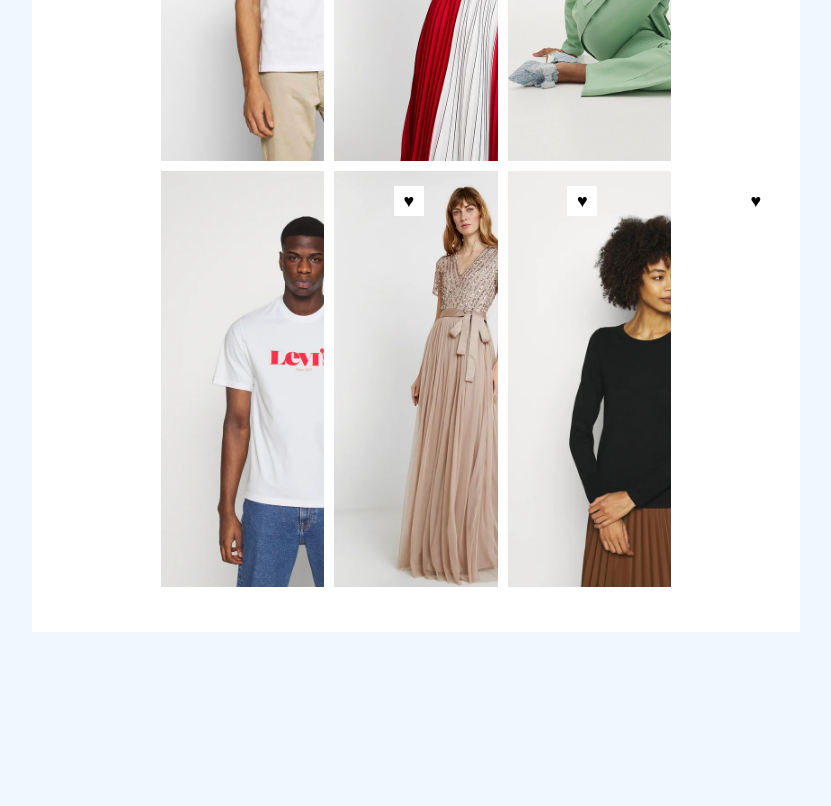
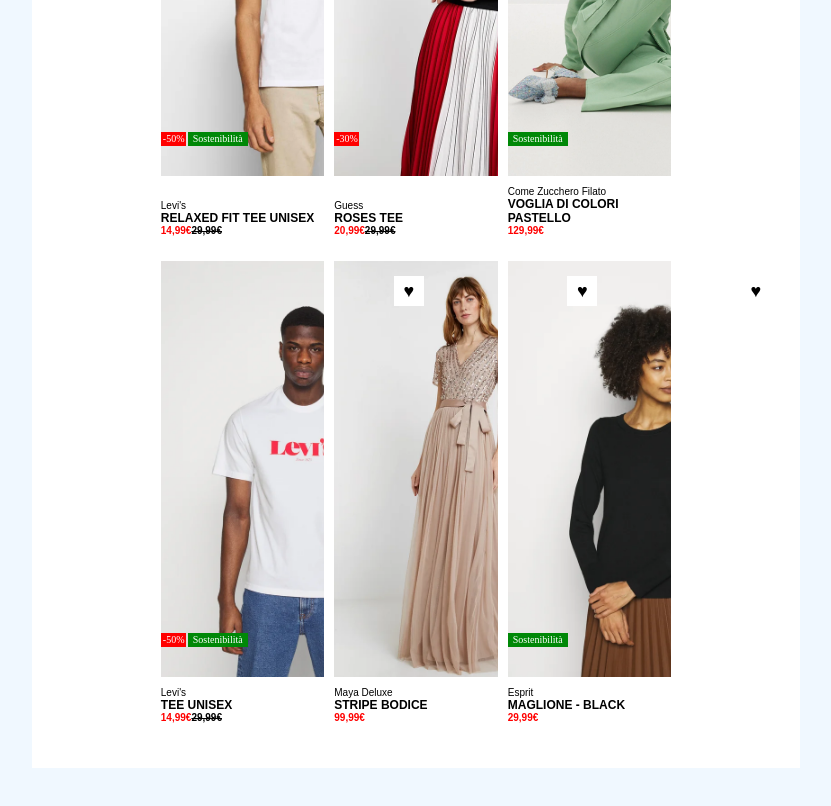
Before and after one commit to AntonioScarnera/html-css-boolando, a plain HTML site: page index.html in a window 1280 px wide. Shown: the part 400-1206 px from the top of the page, without its empty margins (224-1055 px from the left). Before the commit the page ends 1132 px from the top, so only its background shows below. Drawn offline with Linux system fonts and the light colour scheme.

Commit message:
conclusione e perfezionamento elementi

```diff
--- a/index.html
+++ b/index.html
@@ -5,65 +5,136 @@
     <meta http-equiv="X-UA-Compatible" content="IE=edge">
     <meta name="viewport" content="width=device-width, initial-scale=1.0">
     <link rel="stylesheet" href="style.css">
-    <title>Document</title>
+    <title>Boolando</title>
 </head>
 <body>
     <main>
-
+        <!--  Prima riga di Immagini  -->
         <div class="row">
 
             <div class="img-box square-1">
                 <div class="heart-box">
                     &hearts;
                 </div>
-                <div class="overlay">   </div>
+                <div class="sales-marker">-50%</div>
+                <div class="sosten">Sostenibilità</div>
+                <div class="overlay square-1b filter">
+
+                </div>
 
             </div>
+
+
             <div class="img-box square-2">
                 <div class="heart-box">
                     &hearts;
                 </div>
-                <div class="overlay">
+                <div class="sales-marker">-30%</div>
+                <div class="overlay square-2b">
 
                 </div>
             </div>
+
+
             <div class="img-box square-3">
                 <div class="heart-box">
                     &hearts;
                 </div>
-                <div class="overlay">
+                <div class="sosten">Sostenibilità</div>
+                <div class="overlay square-3b">
 
                 </div>
             </div>
         </div>
 
+        <!--  Prima riga di Descrizione  -->
+        <div class="row">
+
+            <div class="text-box">
+                <span class="brand">Levi's</span><br>
+                <span class="title">RELAXED FIT TEE UNISEX</span><br>
+                <span class="price">14,99&euro;</span>
+                <span class="sales">29,99&euro;</span>
+            </div>
+
+
+            <div class="text-box">
+                <span class="brand">Guess</span><br>
+                <span class="title">ROSES TEE</span><br>
+                <span class="price">20,99&euro;</span>
+                <span class="sales">29,99&euro;</span>
+            </div>
+
+
+            <div class="text-box">
+                <span class="brand">Come Zucchero Filato</span><br>
+                <span class="title">VOGLIA DI COLORI PASTELLO</span><br>
+                <span class="price">129,99&euro;</span>
+            </div>
+        </div>
+
+        <!--  Seconda riga di Immagini  -->
         <div class="row">
 
             <div class="img-box square-4">
                 <div class="heart-box">
                     &hearts;
                 </div>
-                <div class="overlay">
+                <div class="sales-marker">-50%</div>
+                <div class="sosten">Sostenibilità</div>
+                <div class="overlay square-4b">
 
                 </div>
             </div>
+
+
             <div class="img-box square-5">
                 <div class="heart-box">
                     &hearts;
                 </div>
-                <div class="overlay">
+                <div class="overlay square-5b">
 
                 </div>
             </div>
+
+
             <div class="img-box square-6">
                 <div class="heart-box">
                     &hearts;
                 </div>
-                <div class="overlay">
+                <div class="sosten">Sostenibilità</div>
+                <div class="overlay square-6b">
 
                 </div>
             </div>
         </div>
+
+        <!--  Seconda riga di Descrizione  -->
+        <div class="row">
+
+            <div class="text-box">
+                <span class="brand">Levi's</span><br>
+                <span class="title">TEE UNISEX</span><br>
+                <span class="price">14,99&euro;</span>
+                <span class="sales">29,99&euro;</span>
+            </div>
+
+
+            <div class="text-box">
+                <span class="brand">Maya Deluxe</span><br>
+                <span class="title">STRIPE BODICE</span><br>
+                <span class="price">99,99&euro;</span>
+            </div>
+
+
+            <div class="text-box">
+                <span class="brand">Esprit</span><br>
+                <span class="title">MAGLIONE - BLACK</span><br>
+                <span class="price">29,99&euro;</span>
+            </div>
+
+        </div>
+
     </main>
 
 </body>
--- a/style.css
+++ b/style.css
@@ -3,6 +3,7 @@
     padding: 0;
     box-sizing: border-box;
 }
+
 
 /* Classe Immagini di sfondo */
 
@@ -14,51 +15,63 @@
 .square-1b{
     background-image: url(./img/1b.webp);
     background-size: cover;
-    background-repeat: no-repeat;}
+    background-repeat: no-repeat;
+}
 
 .square-2{
     background-image: url(./img/2.webp);
     background-size: cover;
-    background-repeat: no-repeat;}
+    background-repeat: no-repeat;
+}
 .square-2b{
     background-image: url(./img/2b.webp);
     background-size: cover;
-    background-repeat: no-repeat;}
+    background-repeat: no-repeat;
+}
 
 .square-3{
     background-image: url(./img/3.webp);
     background-size: cover;
-    background-repeat: no-repeat;}
+    background-repeat: no-repeat;
+}
 .square-3b{
     background-image: url(./img/3b.webp);
     background-size: cover;
-    background-repeat: no-repeat;}
+    background-repeat: no-repeat;
+}
 .square-4{
     background-image: url(./img/4.webp);
     background-size: cover;
-    background-repeat: no-repeat;}
+    background-repeat: no-repeat;
+}
 .square-4b{
     background-image: url(./img/4b.webp);
     background-size: cover;
-    background-repeat: no-repeat;}
+    background-repeat: no-repeat;
+}
 
 .square-5{
     background-image: url(./img/5.webp);
     background-size: cover;
-    background-repeat: no-repeat;}
+    background-repeat: no-repeat;
+}
 .square-5b{
     background-image: url(./img/5b.webp);
     background-size: cover;
-    background-repeat: no-repeat;}
+    background-repeat: no-repeat;
+}
 
 .square-6{
     background-image: url(./img/6.webp);
     background-size: cover;
-    background-repeat: no-repeat;}
+    background-repeat: no-repeat;
+}
 .square-6b{
     background-image: url(./img/6b.webp);
     background-size: cover;
-    background-repeat: no-repeat;}
+    background-repeat: no-repeat;
+}
+
 
 
 
@@ -92,8 +105,46 @@ main{
     height: 416px;
     background-color: pink;
     margin: 5px;
+    margin-top: 20px;
+    position: relative;
+}
+.text-box{
+    display: inline-block;
+    width: calc(80% / 3 - 20px);
+    margin: 5px;
+    text-align: left;
 }
 
+.brand{
+    text-align: left;
+    font-size: 10px;
+    color: black;
+    font-family: Arial, Helvetica, sans-serif;
+}
+
+.title{
+    text-align: left;
+    font-size: 12px;
+    font-weight: bolder;
+    color: black;
+    font-family: Arial, Helvetica, sans-serif;
+}
+
+.price{
+    text-align: left;
+    font-size: 10px;
+    font-weight: bolder;
+    color: rgb(255, 0, 0);
+    font-family: Arial, Helvetica, sans-serif;
+}
+.sales{
+    text-align: left;
+    font-size: 10px;
+    font-weight: bolder;
+    text-decoration: line-through;
+    color: rgb(0, 0, 0);
+    font-family: Arial, Helvetica, sans-serif;
+}
 
 
 
@@ -109,12 +160,75 @@ main{
     line-height: 30px;
     color: black;
     position: absolute;
+    z-index: 1;
 }
+
+.sales-marker{
+    display: inline;
+    width: 25px;
+    height: 14px;
+    background-color: rgb(255, 0, 0);
+    text-align: center;
+    font-size: 10px;
+    line-height: 10px;
+    padding: 2px;
+    color: rgb(255, 255, 255);
+    position: absolute;
+    z-index: 1;
+}
+
+.sosten{
+    display: inline;
+    width: 60px;
+    height: 14px;
+    background-color: rgb(0, 136, 7);
+    text-align: center;
+    font-size: 10px;
+    line-height: 10px;
+    padding: 2px;
+    color: rgb(255, 255, 255);
+    position: absolute;
+    z-index: 1;
+}
+
+.square-1 .sales-marker{
+    bottom: 30px;
+    left: 0;
+}
+.square-1 .sosten{
+    bottom: 30px;
+    left: 27px;
+}
+
+.square-2 .sales-marker{
+    bottom: 30px;
+    left: 0;
+}
+.square-3 .sosten{
+    bottom: 30px;
+    left: 0px;
+}
+
+.square-4 .sales-marker{
+    bottom: 30px;
+    left: 0;
+}
+.square-4 .sosten{
+    bottom: 30px;
+    left: 27px;
+}
+.square-6 .sosten{
+    bottom: 30px;
+    left: 0px;
+}
+
+
+
+
 
 .overlay{
     width: 100%;
     height: 100%;
-    border: 3px solid black;
     opacity: 0;
     position: relative;
 }
@@ -123,21 +237,3 @@ main{
 .overlay:hover{
     opacity: 1;
 }
-
-.overlay::before{
-    content: "Ciao";
-    width: 50px;
-    height: 50px;
-    border: 1px solid black;
-    border-radius: 50%;
-    background-color: crimson;
-    position: absolute;
-    top: -25px;
-    right: -25px;
-    font-size: 18px;
-    font-weight: bolder;
-    font-family: arial;
-    text-align: center;
-    line-height: 50px;
-    color: black;
-}
```
